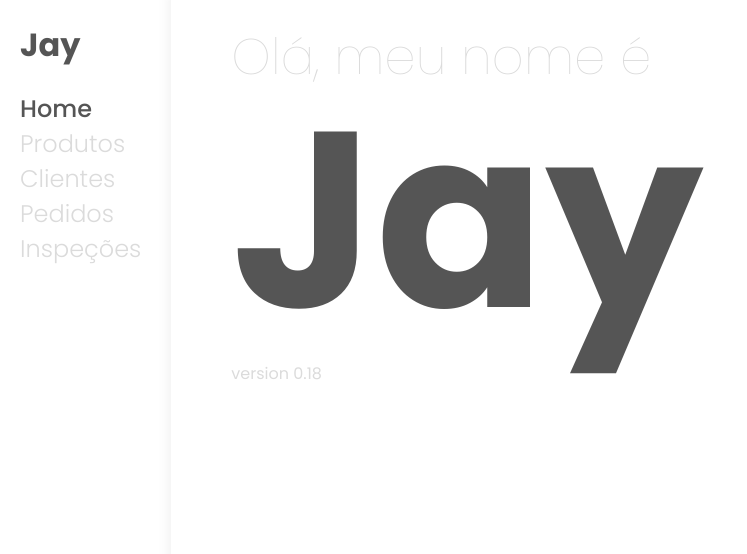
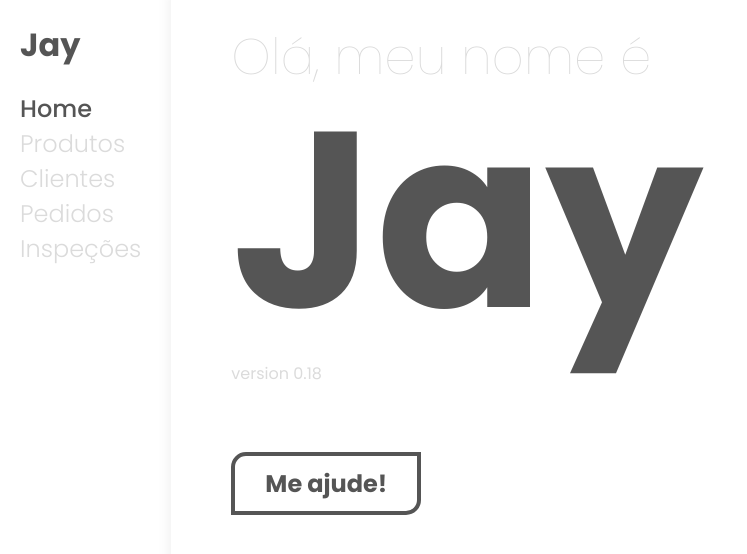
Before and after one commit to LuisCorreia15/Jay-Front, a React (Create React App) app: page / in a window 1280 px wide. Shown: the top 554 px of the page, without its empty margins (0-747 px from the left). Built offline with nearby package versions, Linux system fonts and the light colour scheme.

Commit message:
add/help-page

```diff
--- a/package.json
+++ b/package.json
@@ -21,6 +21,7 @@
     "react-promise-tracker": "^2.1.0",
     "react-router-dom": "^5.2.0",
     "react-scripts": "4.0.3",
+    "styled-components": "^5.3.0",
     "typescript": "^4.3.5",
     "web-vitals": "^1.1.2",
     "yarn": "^1.22.10"
--- a/src/App.js
+++ b/src/App.js
@@ -6,6 +6,7 @@ import PedidoManter from "pages/pedido/PedidoManter";
 import ProdutoManter from "pages/produto/ProdutoManter";
 import LandingPage from "./pages/landing/LadingPage";
 import ClienteManter from "pages/cliente/ClienteManter";
+import HelpPage from "pages/help/HelpPage";
 
 function App() {
   return (
@@ -20,6 +21,7 @@ function App() {
             <Route path="/produto" component={ProdutoManter}></Route>
             <Route path="/pedido" component={PedidoManter}></Route>
             <Route path="/cliente" component={ClienteManter}></Route>
+            <Route path="/help" component={HelpPage}></Route>
           </Switch>
         </Router>
       </header>
--- /dev/null
+++ b/src/pages/help/HelpPage.js
@@ -0,0 +1,23 @@
+import React from "react";
+import Menu from "components/menu/menu";
+import LoadingScreen from "components/loader/Loading";
+import { useHistory } from "react-router-dom";
+import "./HelpPage.css";
+
+const HelpPage = () => {
+  const history = useHistory();
+
+  return (
+    <>
+      <LoadingScreen></LoadingScreen>
+      <div className="holder">
+        <Menu ativo="home"></Menu>
+        <div className="container">
+          <h1>Help Page</h1>
+        </div>
+      </div>
+    </>
+  );
+};
+
+export default HelpPage;
--- a/src/pages/landing/LadingPage.js
+++ b/src/pages/landing/LadingPage.js
@@ -1,9 +1,12 @@
 import React from "react";
 import Menu from "components/menu/menu";
 import LoadingScreen from "components/loader/Loading";
+import { useHistory } from "react-router-dom";
 import "./Landing.css";
 
 export const LandingPage = () => {
+  const history = useHistory();
+
   return (
     <>
       <LoadingScreen></LoadingScreen>
@@ -14,6 +17,14 @@ export const LandingPage = () => {
             <h2 className="h2-lnd">Olá, meu nome é</h2>
             <h1 className="h1-lnd">Jay</h1>
             <p>version 0.18 </p>
+            <button
+              className="btn-help"
+              onClick={() => {
+                history.push("/help");
+              }}
+            >
+              Me ajude!
+            </button>
           </div>
         </div>
       </div>
--- a/src/pages/landing/Landing.css
+++ b/src/pages/landing/Landing.css
@@ -25,15 +25,19 @@
   font-size: 50px;
   font-weight: 100;
 }
-.btn-lnd {
-  background-color: var(--purple);
+.btn-help {
+  background-color: var(--bg);
+  border-radius: 15px 0 15px 0;
+  border: 4px solid var(--comment);
+  padding: 10px 30px;
   cursor: pointer;
-  border: none;
   font-weight: 700;
-  color: white;
-  border-radius: 0px 0 15px 15px;
-  font-size: 50px;
-  padding: 20px 430px;
-  box-shadow: 0px 5px 10px rgb(0, 0, 0) inset;
+  color: var(--comment);
+  margin-top: 50px;
+  font-size: 24px;
   transition: all 0.3s ease;
 }
+.btn-help:hover {
+  background-color: var(--comment);
+  color: white;
+}
```
Also changed, not shown: src/pages/help/HelpPage.css (added), 1 other file (tests, documents, lock files or other folders).
